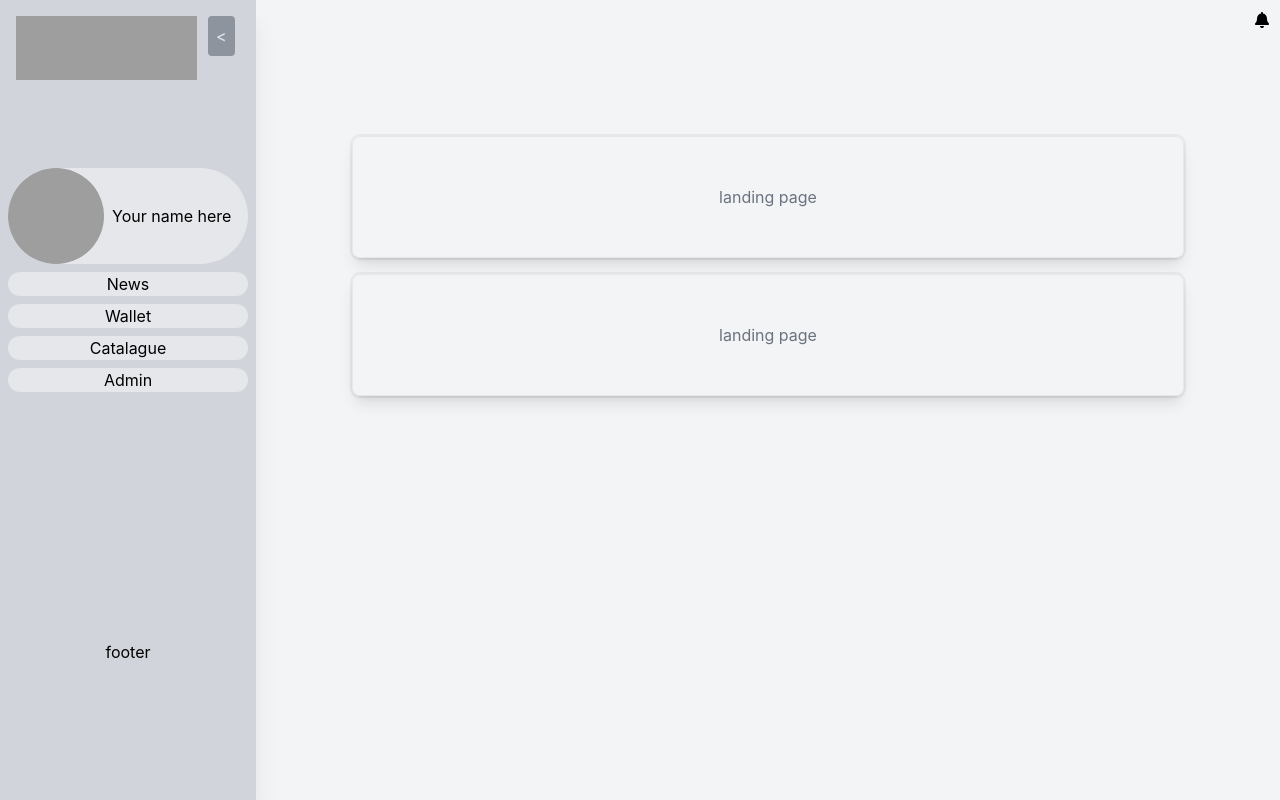
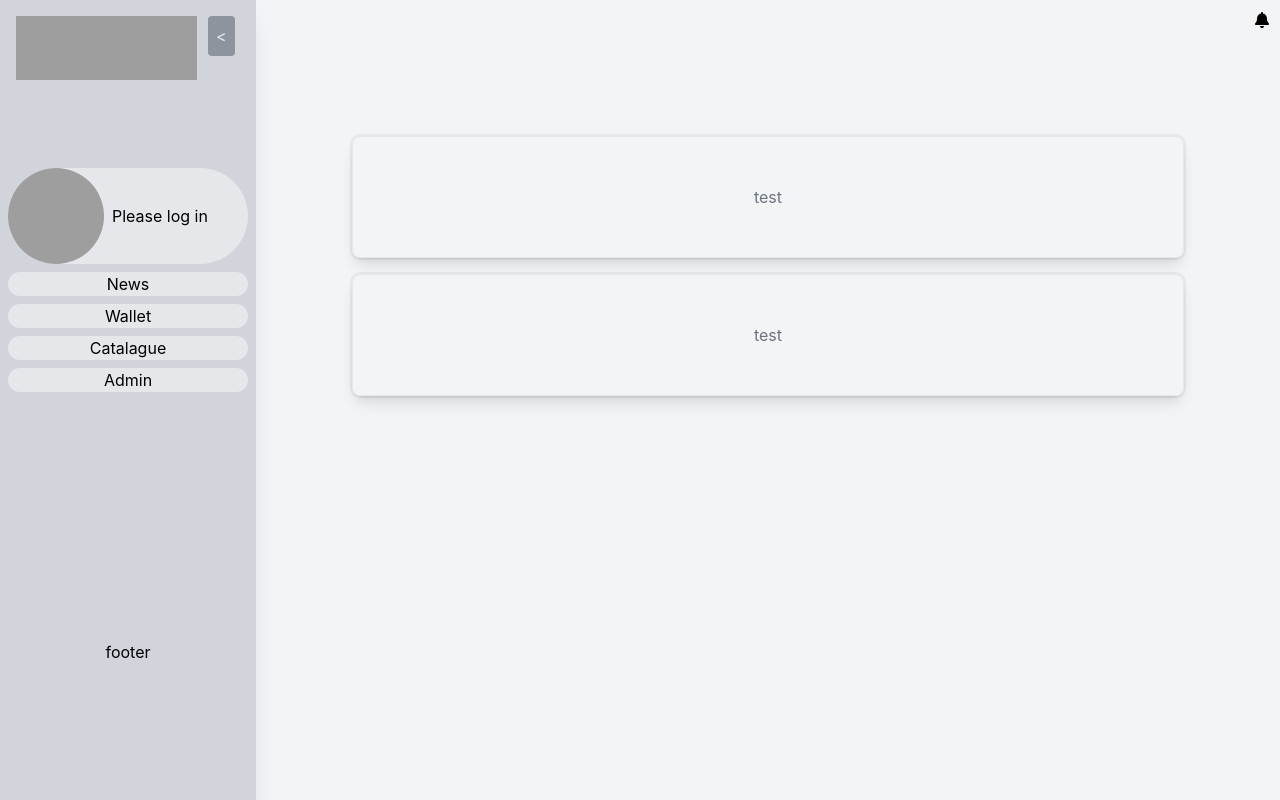
Before and after one commit to BartoszWeselak/dashboard-react, a React (Create React App) app in the folder dashboard/: page / in a window 1280 px wide. Built offline with nearby package versions, Linux system fonts and the light colour scheme; grey boxes are pictures that could not be loaded.

Commit message:
Add sessions

```diff
--- a/dashboard/src/app/index.tsx
+++ b/dashboard/src/app/index.tsx
@@ -1,3 +1,5 @@
+import SessionComponent from "../features/auth/Session";
+import { AuthProvider } from "../hooks/auth-context";
 import { AppRouter } from "./router";
 
 const App = () => {
--- a/dashboard/src/app/router.tsx
+++ b/dashboard/src/app/router.tsx
@@ -34,6 +34,13 @@ export const createAppRouter = (queryClient: QueryClient) => {
       },
     },
     {
+      path: "/auth/login",
+      lazy: async () => {
+        const { LoginRoute } = await import("./routes/auth/login");
+        return { Component: LoginRoute };
+      },
+    },
+    {
       path: "*",
     },
   ];
--- /dev/null
+++ b/dashboard/src/app/routes/auth/login.tsx
@@ -0,0 +1,9 @@
+import React from "react";
+import { useAuth } from "../../../hooks/auth-context";
+import { AuthLayout } from "../../../layout/auth-layout";
+
+export const LoginRoute = () => {
+  const { user } = useAuth();
+
+  return <AuthLayout></AuthLayout>;
+};
--- a/dashboard/src/app/routes/landing.tsx
+++ b/dashboard/src/app/routes/landing.tsx
@@ -1,18 +1,23 @@
+import Login from "../../features/auth/Login";
+import SessionComponent from "../../features/auth/Session";
 import { Card, CardDescription } from "../../components/Card";
+import { useAuth } from "../../hooks/auth-context";
 import { ContentLayout } from "../../layout/content-layout";
 import { DashboardLayout } from "../../layout/dashboard-layout";
 
 export const LandingRoute = () => {
+  const { user, logout } = useAuth();
+
   return (
     <DashboardLayout>
       {" "}
       <ContentLayout>
         {" "}
         <Card size={"full"}>
-          <CardDescription>landing page</CardDescription>
+          <CardDescription>test</CardDescription>
         </Card>
         <Card size={"full"}>
-          <CardDescription>landing page</CardDescription>
+          <CardDescription>test</CardDescription>
         </Card>
       </ContentLayout>
     </DashboardLayout>
--- /dev/null
+++ b/dashboard/src/features/auth/Login.tsx
@@ -0,0 +1,26 @@
+import React, { useState } from "react";
+import { useAuth } from "../../hooks/auth-context";
+
+const Login = () => {
+  const [username, setUsername] = useState("");
+  const { login } = useAuth();
+
+  const handleLogin = () => {
+    login(username);
+  };
+
+  return (
+    <div>
+      <h2>Login</h2>
+      <input
+        type="text"
+        value={username}
+        onChange={(e) => setUsername(e.target.value)}
+        placeholder="Enter username"
+      />
+      <button onClick={handleLogin}>Login</button>
+    </div>
+  );
+};
+
+export default Login;
--- /dev/null
+++ b/dashboard/src/features/auth/Session.tsx
@@ -0,0 +1,21 @@
+import React from "react";
+import { useAuth } from "../../hooks/auth-context";
+import Login from "./Login";
+
+const SessionComponent = () => {
+  const { user, logout } = useAuth();
+
+  return (
+    <div>
+      {user ? (
+        <div>
+          <button onClick={logout}>Logout</button>
+        </div>
+      ) : (
+        <Login />
+      )}
+    </div>
+  );
+};
+
+export default SessionComponent;
--- /dev/null
+++ b/dashboard/src/features/auth/login-form.tsx
@@ -0,0 +1,9 @@
+import React from "react";
+
+interface LoginFormProps {
+  onSucces: () => void;
+}
+
+export const LoginForm = ({ onSucces }: LoginFormProps) => {
+  return <p>test</p>;
+};
--- /dev/null
+++ b/dashboard/src/features/auth/register-form.tsx
@@ -0,0 +1,9 @@
+import React from "react";
+
+interface RegisterFormProps {
+  onSucces: () => void;
+}
+
+export const RegisterForm = ({ onSucces }: RegisterFormProps) => {
+  return <p>test</p>;
+};
--- /dev/null
+++ b/dashboard/src/hooks/auth-context.tsx
@@ -0,0 +1,56 @@
+import React, {
+  createContext,
+  useState,
+  useContext,
+  ReactNode,
+  useEffect,
+} from "react";
+
+interface User {
+  username: string;
+}
+
+interface AuthContextType {
+  user: User | null;
+  login: (username: string) => void;
+  logout: () => void;
+}
+
+const AuthContext = createContext<AuthContextType | undefined>(undefined);
+
+interface AuthProviderProps {
+  children: ReactNode;
+}
+
+export const AuthProvider = ({ children }: AuthProviderProps) => {
+  const [user, setUser] = useState<User | null>(null);
+
+  useEffect(() => {
+    const storedUser = localStorage.getItem("user");
+    if (storedUser) {
+      setUser(JSON.parse(storedUser));
+    }
+  }, []);
+
+  const login = (username: string) => {
+    const user = { username };
+    setUser(user);
+    localStorage.setItem("user", JSON.stringify(user));
+  };
+
+  const logout = () => {
+    setUser(null);
+    localStorage.removeItem("user");
+  };
+
+  const value = { user, login, logout };
+  return <AuthContext.Provider value={value}>{children}</AuthContext.Provider>;
+};
+
+export const useAuth = (): AuthContextType => {
+  const context = useContext(AuthContext);
+  if (!context) {
+    throw new Error("useAuth must be used within an AuthProvider");
+  }
+  return context;
+};
--- a/dashboard/src/index.tsx
+++ b/dashboard/src/index.tsx
@@ -4,13 +4,17 @@ import "./index.css";
 import reportWebVitals from "./reportWebVitals";
 import App from "./app";
 import "./App.css";
+import { AuthProvider } from "./hooks/auth-context";
+import SessionComponent from "./features/auth/Session";
 
 const root = ReactDOM.createRoot(
   document.getElementById("root") as HTMLElement
 );
 root.render(
   <React.StrictMode>
-    <App />
+    <AuthProvider>
+      <App />
+    </AuthProvider>
   </React.StrictMode>
 );
 
--- a/dashboard/src/layout/dashboard-layout.tsx
+++ b/dashboard/src/layout/dashboard-layout.tsx
@@ -10,12 +10,18 @@ import { Avatar, AvatarBox } from "../components/Avatar";
 import { Link } from "../components/Link";
 import { Dropdown, DropdownItem } from "../components/Dropdown";
 import { NotificationBar, Notification } from "../components/Notification";
+import { useAuth } from "../hooks/auth-context";
+import { Modal } from "../components/Modal";
+import { Button } from "../components/Button";
+import SessionComponent from "../features/auth/Session";
 
 interface DashboardLayoutProps {
   children?: React.ReactNode;
 }
 
 export const DashboardLayout = ({ children }: DashboardLayoutProps) => {
+  const { user, logout } = useAuth();
+
   return (
     <div className="flex flex-row bg-gray-100">
       <Sidebar>
@@ -23,12 +29,21 @@ export const DashboardLayout = ({ children }: DashboardLayoutProps) => {
           <Logo src="https://picsum.photos/200" />
         </SidebarHeader>
         <SidebarMain>
-          <Link src="https://picsum.photos/200">
-            <AvatarBox>
-              <Avatar src="https://picsum.photos/200" />
-              <p className="content-center">Your name here</p>
-            </AvatarBox>
-          </Link>
+          {user ? (
+            <Link src="https://picsum.photos/200">
+              <AvatarBox>
+                <Avatar src="https://picsum.photos/200" />
+                <p className="content-center">{user.username}</p>
+              </AvatarBox>
+            </Link>
+          ) : (
+            <Link src="">
+              <AvatarBox>
+                <Avatar src="https://picsum.photos/200" />
+                <p className="content-center">Please log in</p>
+              </AvatarBox>
+            </Link>
+          )}
           <Dropdown>
             <DropdownItem src="https://picsum.photos/200">News</DropdownItem>
             <DropdownItem src="https://picsum.photos/200">Wallet</DropdownItem>
@@ -36,6 +51,13 @@ export const DashboardLayout = ({ children }: DashboardLayoutProps) => {
               Catalague
             </DropdownItem>
             <DropdownItem src="https://picsum.photos/200">Admin</DropdownItem>
+            {user ? (
+              <DropdownItem src="https://picsum.photos/200">
+                <Button onClick={logout}>Logout</Button>
+              </DropdownItem>
+            ) : (
+              <></>
+            )}
           </Dropdown>
         </SidebarMain>
         <SidebarFooter>
```
